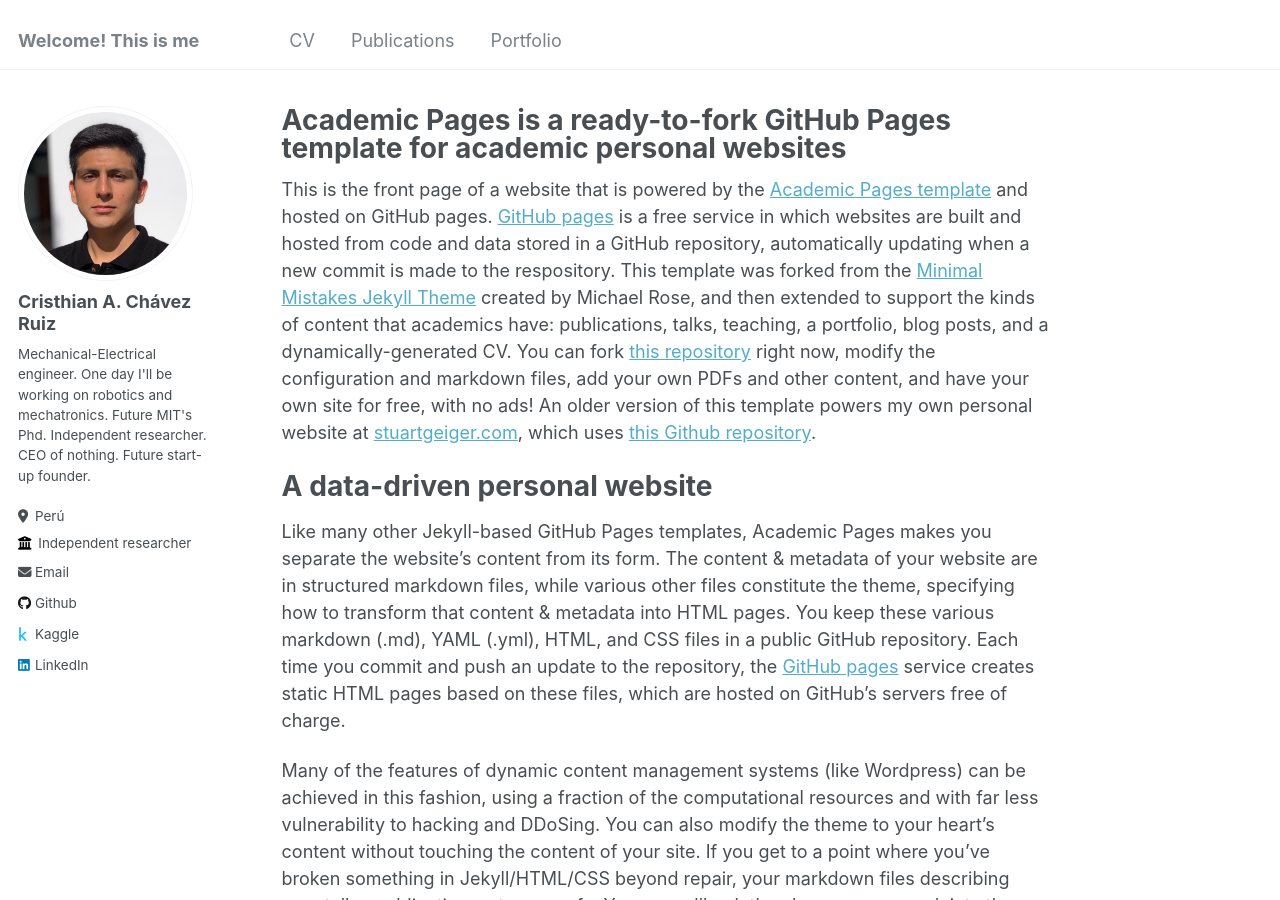
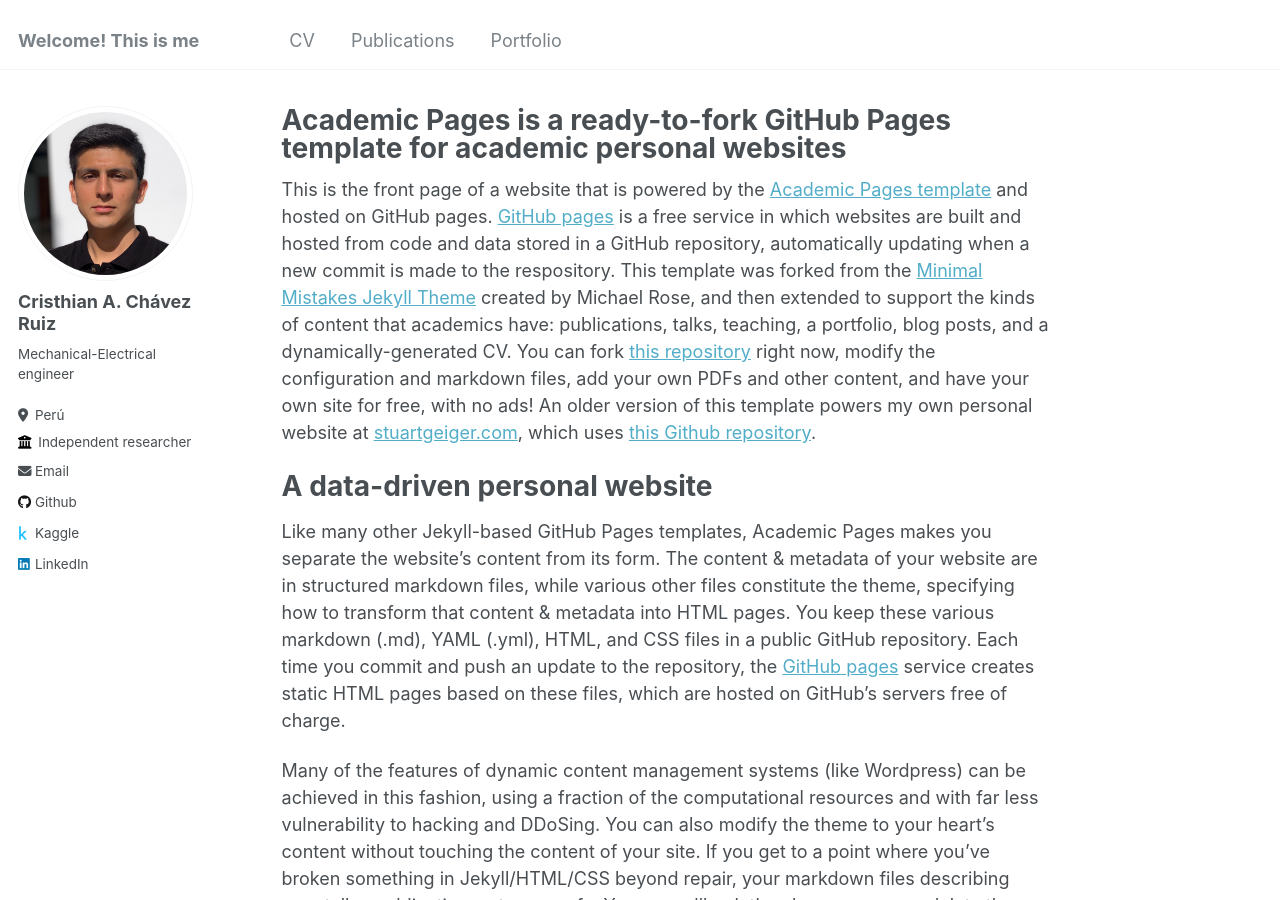
Before and after one commit to cristhianchr/cristhianchr.github.io, a Jekyll site: the page built from _pages/about.md, in a window 1280 px wide and 900 px high. Built offline with Jekyll 4.4.1, drawn with Linux system fonts in a browser that asks for light colours.

Commit message:
Update _config.yml

```diff
--- a/_config.yml
+++ b/_config.yml
@@ -24,7 +24,7 @@ author:
   avatar           : "profile_pic.png"
   name             : "Cristhian A. Chávez Ruiz"
   # pronouns         : # example: "she/her"
-  bio              : "Mechanical-Electrical engineer. One day I'll be working on robotics and mechatronics. Future MIT's Phd. Independent researcher. CEO of nothing. Future start-up founder."
+  bio              : "Mechanical-Electrical engineer"
   location         : "Perú"
   employer         : "Independent researcher"
   url              : # URL
```
